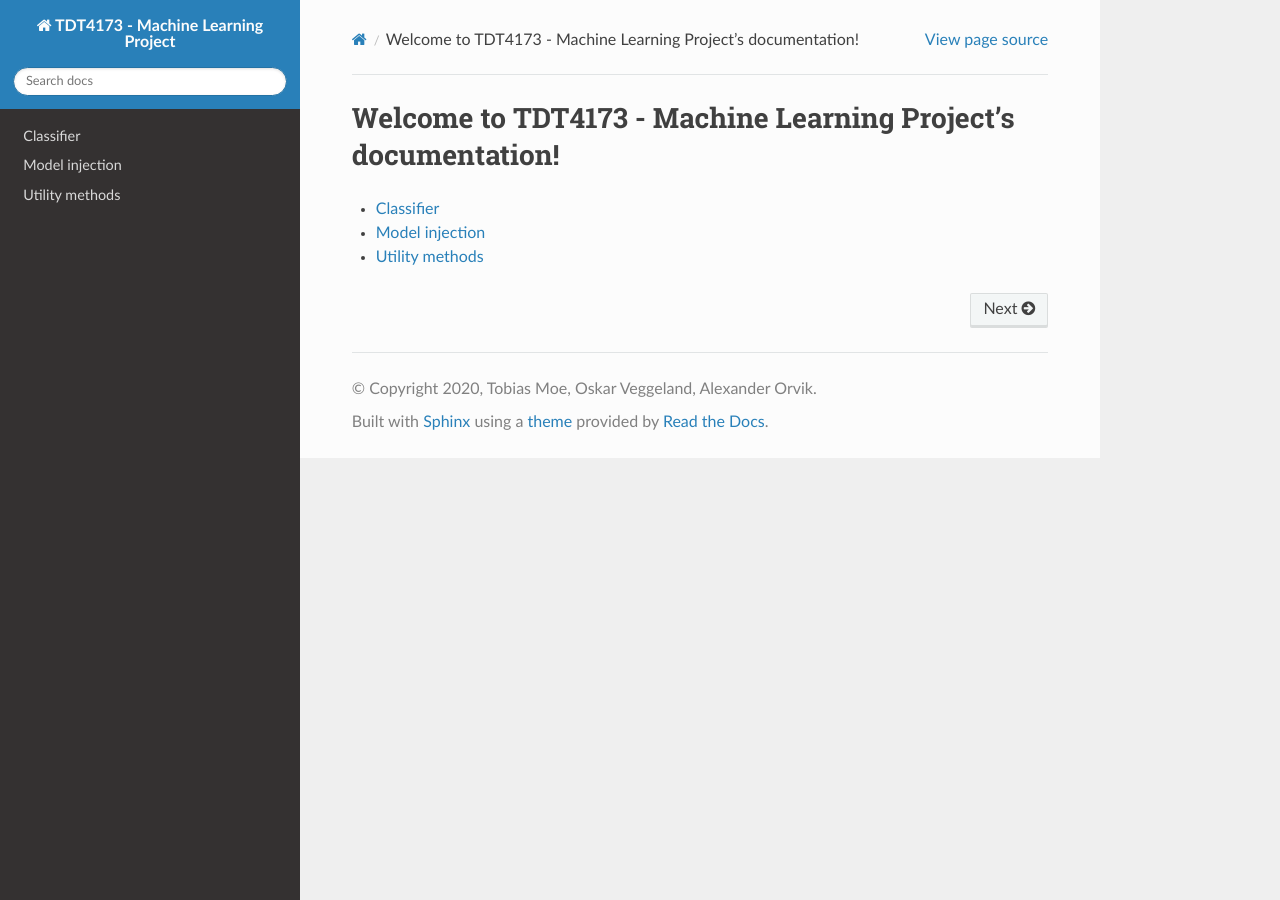
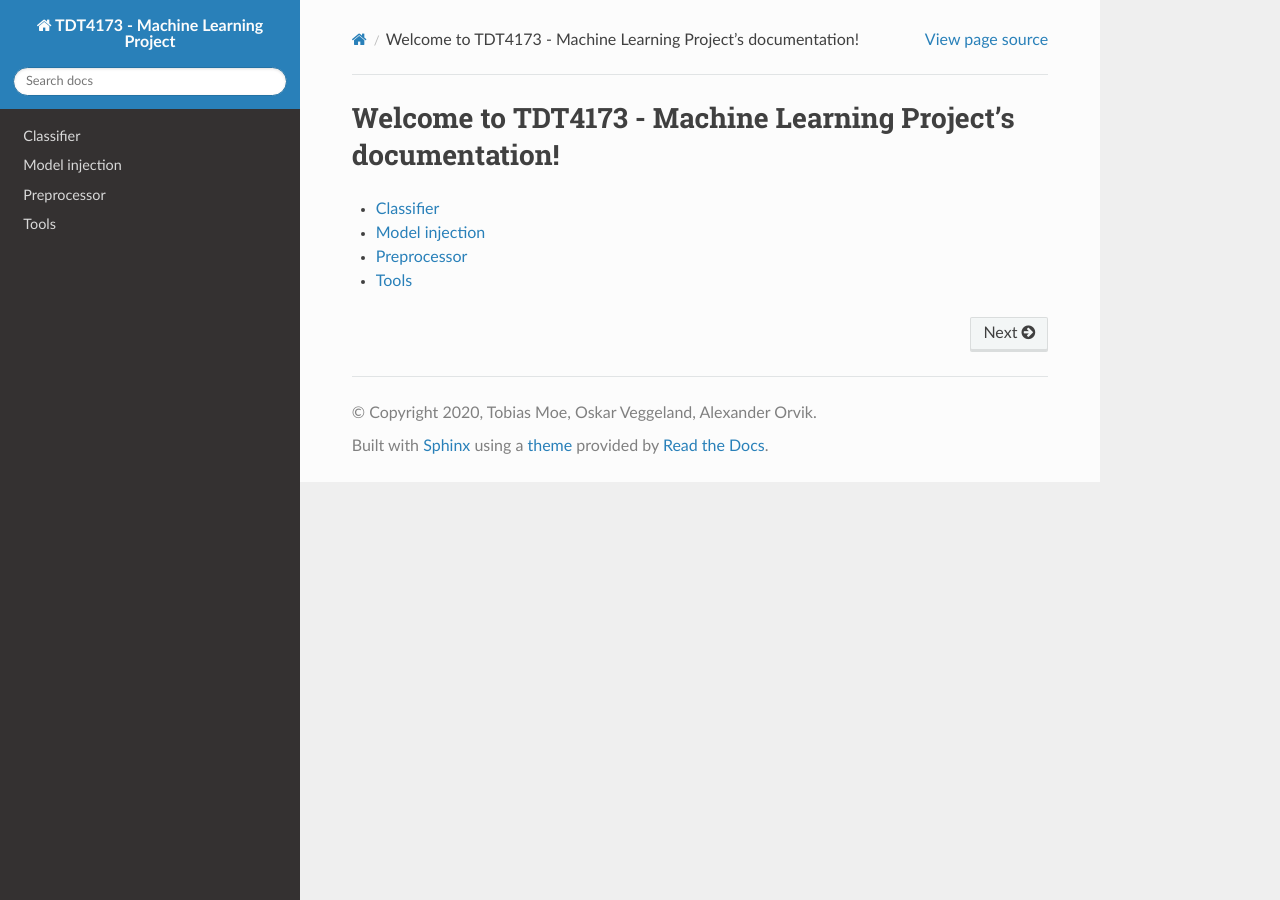
Before and after one commit to alexaor/tdt4173, a Sphinx documentation site: the page built from docs/index.rst, in a window 1280 px wide. Built offline with Sphinx 7.4.7 and the Read the Docs theme 2.0.0, drawn with Linux system fonts in a browser that asks for light colours.

Commit message:
update docs index sphinx

```diff
--- /dev/null
+++ b/docs/content/preprocessor.rst
@@ -0,0 +1,6 @@
+Preprocessor
+************
+
+
+.. automodule:: preprocess.preprocessor
+        :members:
--- /dev/null
+++ b/docs/content/tools.rst
@@ -0,0 +1,5 @@
+Tools
+*********
+
+.. automodule:: preprocess.tools
+        :members:
--- a/docs/index.rst
+++ b/docs/index.rst
@@ -6,4 +6,5 @@ Welcome to TDT4173 - Machine Learning Project's documentation!
 
    content/classifier
    content/models
-   content/util
+   content/preprocessor
+   content/tools
```
